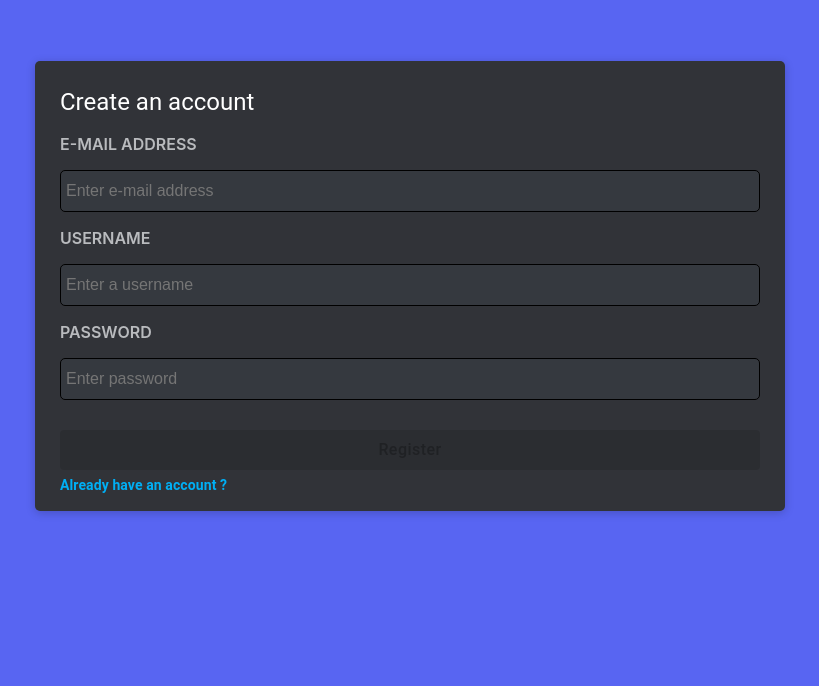
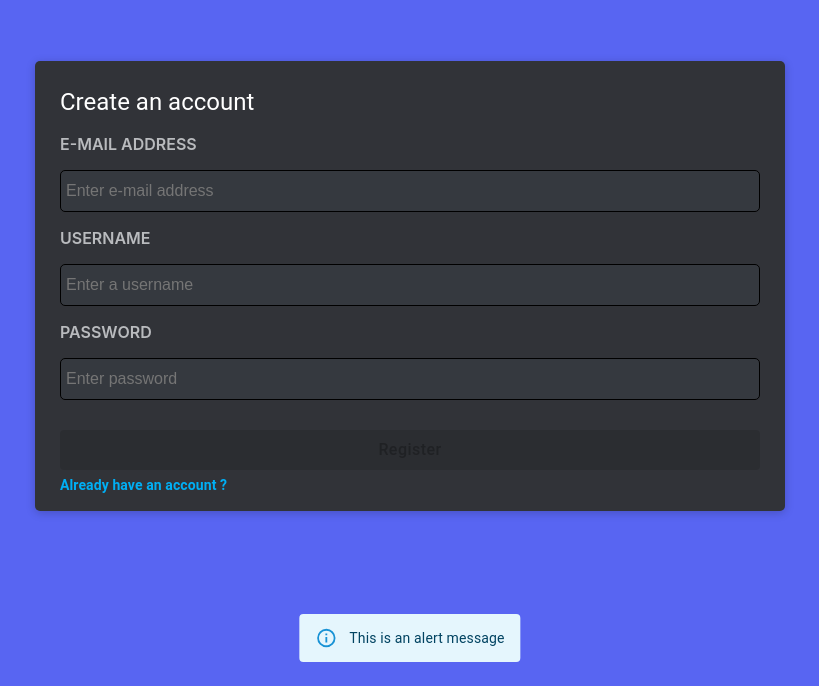
Before and after one commit to shashankdkte/new-discord-frontend, a React (Create React App) app: page /register in a window 1280 px wide. Shown: the part 114-800 px from the top of the page, without its empty margins (230-1049 px from the left). Built offline with nearby package versions, Linux system fonts and the light colour scheme.

Commit message:
Creating Custom Alert

```diff
--- a/src/App.js
+++ b/src/App.js
@@ -4,6 +4,7 @@ import './App.css';
 import LoginPage from './authPages/LoginPage';
 import RegisterPage from './authPages/RegisterPage';
 import Dashboard from './Dashboard/Dashboard';
+import AlertNotification from './shared/AlertNotification';
 
 function App() {
   return (
@@ -16,6 +17,7 @@ function App() {
           <Route exact path="/" element={<Dashboard />}/>
         </Routes>
       </Router>
+      <AlertNotification />
     </>
   );
 }
--- a/src/authPages/LoginPage.js
+++ b/src/authPages/LoginPage.js
@@ -4,12 +4,14 @@ import LoginPageHeader from './LoginPageHeader'
 import LoginPageInput from './LoginPageInput'
 import LoginPageFooter from './LoginPageFooter'
 import { validateLoginForm } from '../shared/utils/validators'
-
-const LoginPage = () => {
+import { connect } from "react-redux";
+import { getActions } from '../store/actions/authActions';
+import { useNavigate } from 'react-router-dom'
+const LoginPage = ({login}) => {
   const [mail,setMail] = useState("")
   const [password, setPassword] = useState("");
   const [isFormValid, setIsFormValid] = useState(false);
-
+  const navigate = useNavigate();
   useEffect(() => {
   setIsFormValid(validateLoginForm({mail,password}))
 },[mail,password,setIsFormValid])
@@ -17,7 +19,8 @@ const LoginPage = () => {
 
   const handleLogin = () => {
     console.log(mail,password);
-
+    const userDetails = { mail, password };
+    login(userDetails,navigate)
   }
 
 
@@ -35,4 +38,10 @@ const LoginPage = () => {
   )
 }
 
-export default LoginPage
+const mapActionsToProps = (dispatch) => {
+  return {
+    ...getActions(dispatch),
+  }
+}
+
+export default connect(null, mapActionsToProps)(LoginPage);
--- a/src/authPages/RegisterPage.js
+++ b/src/authPages/RegisterPage.js
@@ -4,17 +4,29 @@ import { Typography } from '@mui/material';
 import RegisterPageInput from './RegisterPageInput';
 import RegisterPageFooter from './RegisterPageFooter';
 import { validateRegisterForm } from '../shared/utils/validators';
-const RegisterPage = () => {
+import { connect } from "react-redux";
+import { getActions } from '../store/actions/authActions';
+import { useNavigate } from 'react-router-dom'
+
+const RegisterPage = ({register}) => {
 
    const [mail, setMail] = useState("");
   const [username, setUsername] = useState("");
   const [password, setPassword] = useState("");
   const [isFormValid, setIsFormValid] = useState(false);
+  const navigate = useNavigate();
   useEffect(() => {
   setIsFormValid(validateRegisterForm({mail,username,password}))
 },[mail,username,password])
   const handleRegister = () => {
-    console.log(mail,password,username)
+    console.log(mail, password, username)
+        const userDetails = {
+      mail,
+      password,
+      username,
+    };
+
+    register(userDetails, navigate);
   }
 
 
@@ -36,4 +48,11 @@ const RegisterPage = () => {
   )
 }
 
-export default RegisterPage
+
+const mapActionsToProps = (dispatch) => {
+  return {
+    ...getActions(dispatch),
+  };
+};
+
+export default connect(null, mapActionsToProps)(RegisterPage);
--- /dev/null
+++ b/src/shared/AlertNotification.js
@@ -0,0 +1,18 @@
+import React from 'react'
+import { Alert,Snackbar } from '@mui/material';
+
+
+const AlertNotification = () => {
+  return (
+    <Snackbar
+     anchorOrigin={{ vertical: "bottom", horizontal: "center" }}
+      open={true}
+      onClose={()=>{}}
+      autoHideDuration={6000}
+    >
+      <Alert severity="info">{`This is an alert message`}</Alert>
+    </Snackbar>
+  )
+}
+
+export default AlertNotification
```
